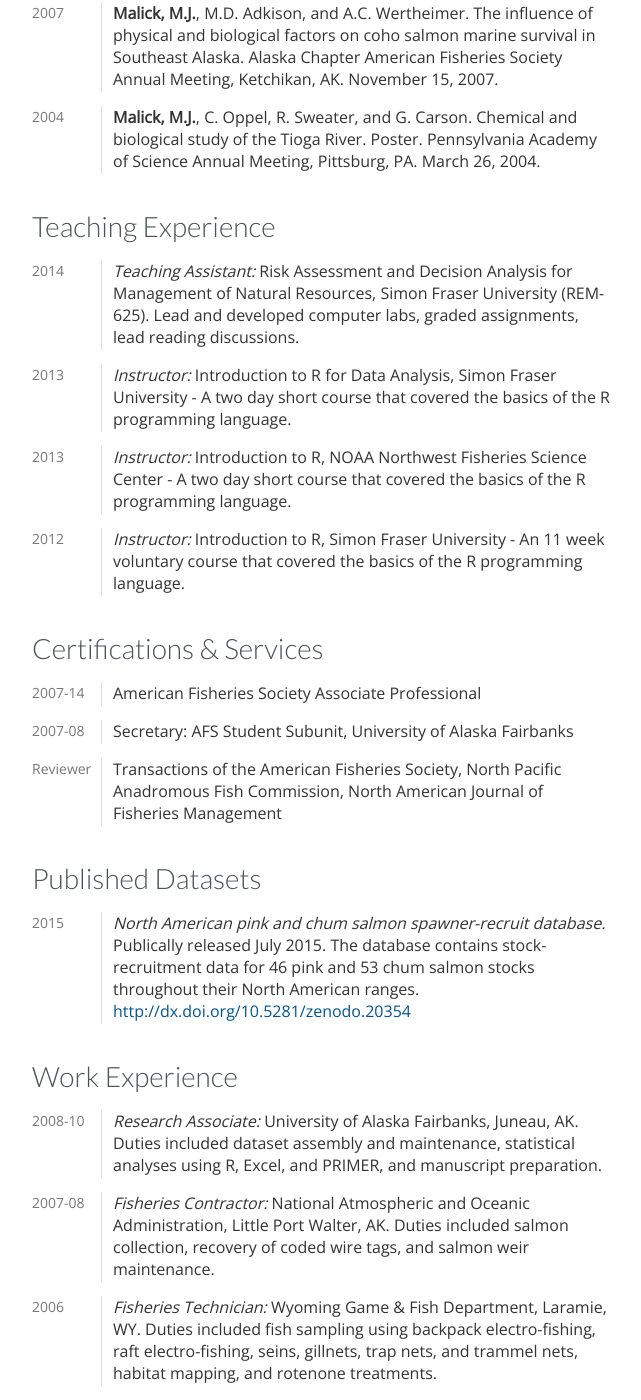
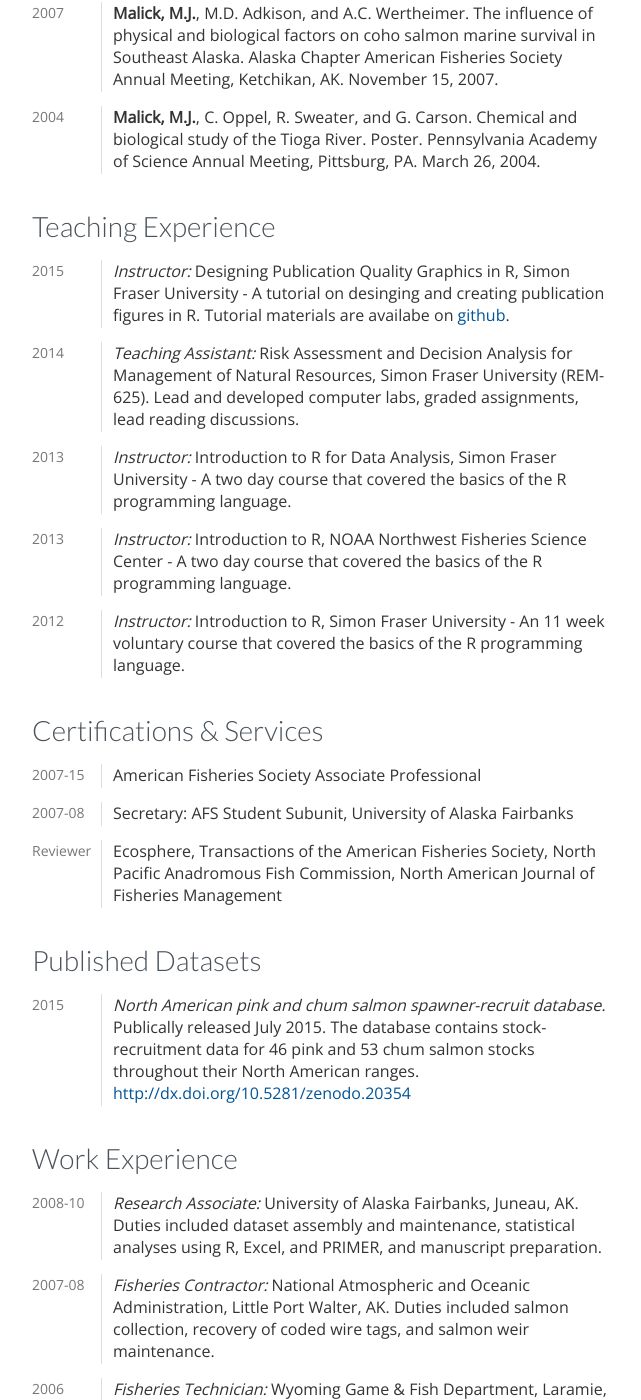
Before and after one commit to michaelmalick/michaelmalick.github.io, a Jekyll site: the page built from cv/index.md, in a window 1280 px wide and 1400 px high, scrolled down 3419 px. Shown: the whole window, without its empty margins (438-1079 px from the left). Built offline with Jekyll 4.4.1, drawn with Linux system fonts in a browser that asks for light colours; Markdown is read by kramdown in place of the engine named in the settings; some of the changed text lies outside the part shown.

Commit message:
Added pub-graphics tutorial to CV

```diff
--- a/cv/index.md
+++ b/cv/index.md
@@ -221,6 +221,11 @@ Presentations
 Teaching Experience
 ----------
 
+2015
+:   *Instructor:* Designing Publication Quality Graphics in R, Simon Fraser
+    University - A tutorial on desinging and creating publication
+    figures in R. Tutorial materials are availabe on [github][PubGraph].
+
 2014
 :   *Teaching Assistant:* Risk Assessment and Decision Analysis for Management of
     Natural Resources, Simon Fraser University (REM-625). Lead and developed
@@ -228,12 +233,12 @@ Teaching Experience
 
 2013
 :   *Instructor:* Introduction to R for Data Analysis, Simon Fraser
-    University - A two day short course that covered the basics of the R
+    University - A two day course that covered the basics of the R
     programming language.
 
 2013
 :   *Instructor:* Introduction to R, NOAA Northwest Fisheries Science Center -
-    A two day short course that covered the basics of the R programming
+    A two day course that covered the basics of the R programming
     language.
 
 2012
@@ -246,15 +251,15 @@ Teaching Experience
 Certifications & Services
 -------------
 
-2007-14
+2007-15
 :   American Fisheries Society Associate Professional
 
 2007-08
 :   Secretary: AFS Student Subunit, University of Alaska Fairbanks
 
 Reviewer
-:   Transactions of the American Fisheries Society, North Pacific Anadromous
-    Fish Commission, North American Journal of Fisheries Management
+:   Ecosphere, Transactions of the American Fisheries Society, North Pacific
+    Anadromous Fish Commission, North American Journal of Fisheries Management
 
 
 
```
Also changed, not shown: other parts of cv/index.md (+2 -2 lines), cv/malick-cv.md (+12 -7 lines), 1 other file.
